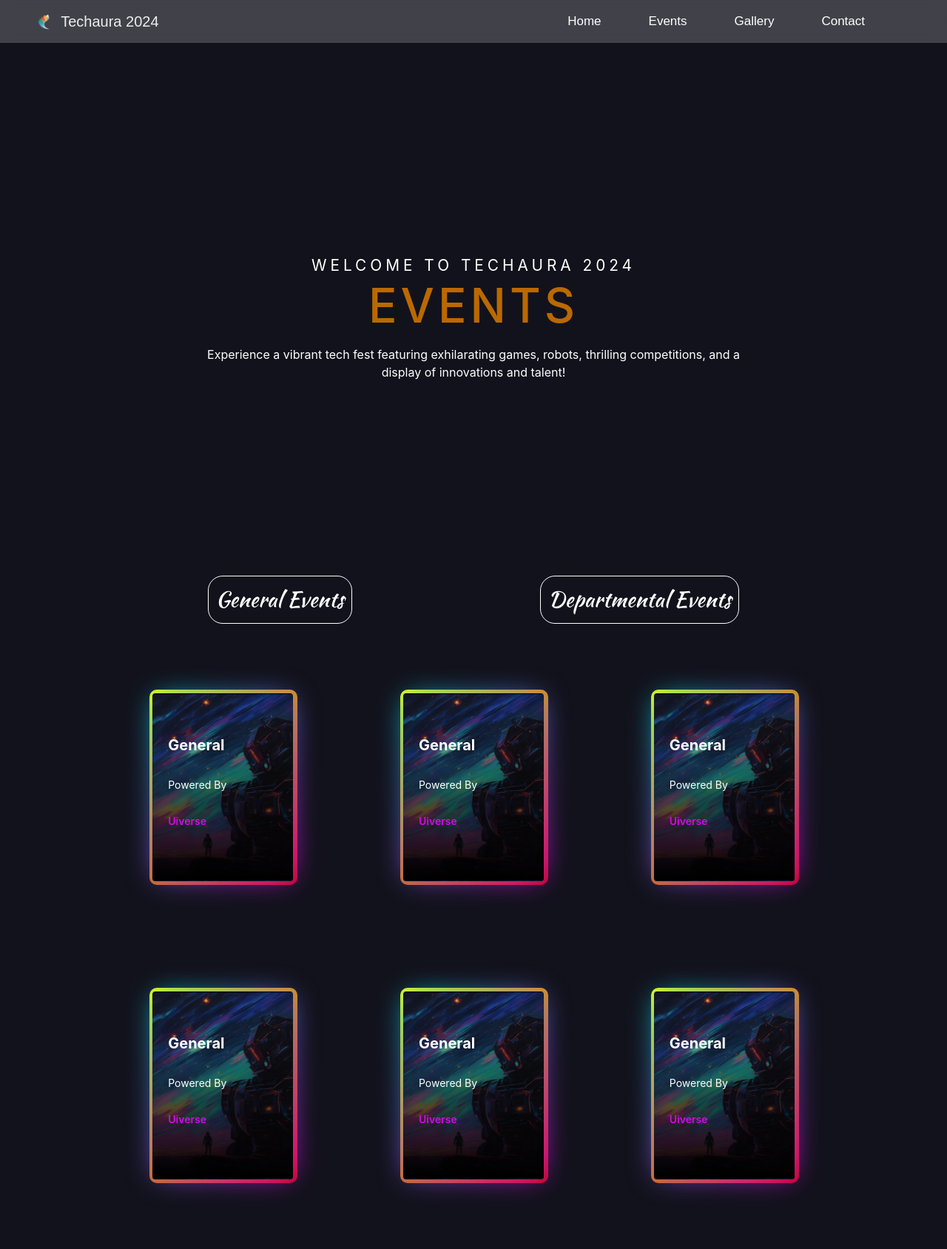
After one commit to KraaK3N/techaura24, a Flask app: page /events in a window 1280 px wide. The commit adds this page. Shown: the whole page at 74% size. Run offline with Flask 3, Linux system fonts and the light colour scheme; some libraries are stand-ins or nearby versions.

Commit message:
create the eventpage

```diff
--- a/app.py
+++ b/app.py
@@ -6,3 +6,7 @@ app = Flask(__name__)
 @app.route("/")
 def index():
     return render_template("index.html")
+
+@app.route("/events")
+def events():
+    return render_template("events.html")
--- /dev/null
+++ b/static/scripts.js
@@ -0,0 +1,14 @@
+document.addEventListener('DOMContentLoaded', () => {
+    const tabs = document.querySelectorAll('.tab');
+    const contents = document.querySelectorAll('.tab-content');
+
+    tabs.forEach(tab => {
+      tab.addEventListener('click', () => {
+        contents.forEach(content => content.classList.remove('active'));
+        document.getElementById(tab.getAttribute('data-target')).classList.add('active');
+      });
+    });
+
+    // Default to showing the first tab
+    contents[0].classList.add('active');
+  });
--- a/static/style.css
+++ b/static/style.css
@@ -22,8 +22,175 @@
 }
 
 #body{
-    background-image: url("../static/images/robot.jpg");
-    background-position-x: bottom;
-    background-repeat: no-repeat;
+    background-color: #12121C;
+}
+
+#event_front{
+    color: #ffffff;
+    display: flex;
+    height: 90vh;
+    flex-direction: column;
+    justify-content: center;
+    align-items: center;
+}
+#welcome_text{
+    font-size: 1.3em;
+    padding: 20px;
+    letter-spacing: 5px;
+    margin-top: 3%;
+    margin-bottom: -3%;
+}
+
+#event_text{
+    padding: 20px;
+    color: rgb(186, 105, 0);
+    font-size: 4em;
+    letter-spacing: 5px;
+    margin-bottom: -2%;
+}
+
+#event_des{
+    padding: 20px;
+    margin-left: 20%;
+    margin-right: 20%;
+    text-align: center;
+}
+
+
+.card {
+    position: relative;
+    width: 190px;
+    height: 254px;
+    background-color: #000000 !important;
+    display: flex;
+    flex-direction: column;
+    justify-content: center;
+    padding: 12px;
+    gap: 12px;
+    border-radius: 8px;
+    cursor: pointer;
+    color: rgb(255, 255, 255);
+    margin: 6%;
     background-size: cover;
+    background-position: center;
+    padding: 20px;
+    background-image: linear-gradient(rgba(0,0,0,0.1),#000);
 }
+
+.card::before {
+content: '';
+position: absolute;
+inset: 0;
+left: -5px;
+margin: auto;
+width: 200px;
+height: 264px;
+border-radius: 10px;
+background: linear-gradient(-45deg, #ba062a 0%, #ecf714 100% );
+z-index: -10;
+pointer-events: none;
+transition: all 0.6s cubic-bezier(0.175, 0.885, 0.32, 1.275);
+}
+
+.card::after {
+content: "";
+z-index: -1;
+position: absolute;
+inset: 0;
+background: linear-gradient(-45deg, #fc00ff 0%, #00dbde 100% );
+transform: translate3d(0, 0, 0) scale(0.95);
+filter: blur(20px);
+}
+
+.heading {
+font-size: 20px;
+text-transform: capitalize;
+font-weight: 700;
+}
+
+.card p:not(.heading) {
+font-size: 14px;
+}
+
+.card p:last-child {
+color: #d10be7;
+font-weight: 600;
+}
+
+.card:hover::after {
+filter: blur(30px);
+}
+
+.card:hover::before {
+transform: rotate(-90deg) scaleX(1.34) scaleY(0.77);
+}
+
+#gevent_card{
+    display: flex;
+    justify-content: center;
+    align-items: center;
+    flex-direction: row;
+    padding: 20px;
+    flex-wrap: wrap;
+
+}
+
+
+#ge_card1{
+    background-image: linear-gradient(rgba(0,0,0,0.1),#000), url('../static/images/robot.jpg');
+}
+#ge_card2{
+    background-image: linear-gradient(rgba(0,0,0,0.1),#000), url('../static/images/robot.jpg');
+}
+#ge_card3{
+    background-image: linear-gradient(rgba(0,0,0,0.1),#000), url('../static/images/robot.jpg');
+}
+#ge_card4{
+    background-image: linear-gradient(rgba(0,0,0,0.1),#000), url('../static/images/robot.jpg');
+}
+#ge_card5{
+    background-image: linear-gradient(rgba(0,0,0,0.1),#000), url('../static/images/robot.jpg');
+}
+#ge_card6{
+    background-image: linear-gradient(rgba(0,0,0,0.1),#000), url('../static/images/robot.jpg');
+}
+
+#de_card1{
+    background-image: linear-gradient(rgba(0,0,0,0.1),#000), url('../static/images/background.png');
+}
+#de_card2{
+    background-image: linear-gradient(rgba(0,0,0,0.1),#000), url('../static/images/background.png');
+}
+#de_card3{
+    background-image: linear-gradient(rgba(0,0,0,0.1),#000), url('../static/images/background.png');
+}
+#de_card4{
+    background-image: linear-gradient(rgba(0,0,0,0.1),#000), url('../static/images/background.png');
+}
+#de_card5{
+    background-image: linear-gradient(rgba(0,0,0,0.1),#000), url('../static/images/background.png');
+}
+#de_card6{
+    background-image: linear-gradient(rgba(0,0,0,0.1),#000), url('../static/images/background.png');
+}
+
+
+
+.tab{
+    color: #ffffff;
+    text-align: center;
+    font-family: "Kaushan Script";
+    cursor: pointer;
+    padding: 10px;
+    font-size: 1.8em;
+    border: 1px solid rgb(255, 255, 255);
+    border-radius: 20px;
+}
+#tabs{
+    display: flex;
+    flex-direction: row;
+    justify-content: space-around ;
+    margin: 0% 12% 0%;
+}
+.tab-content { display: none; }
+.active { display: block; }
--- /dev/null
+++ b/templates/events.html
@@ -0,0 +1,91 @@
+{% extends "layout.html" %}
+
+{% block body %}
+    <div id="event_front">
+        <p id="welcome_text">WELCOME TO TECHAURA 2024</p>
+        <h1 id="event_text"> EVENTS </h1>
+        <p id="event_des"> Experience a vibrant tech fest featuring exhilarating games,
+             robots, thrilling competitions, and a display of innovations and talent!
+        </p>
+    </div>
+
+    <div id="event_card">
+        <div id="tabs">
+            <div class="tab" data-target="general">General Events</div>
+            <div class="tab" data-target="departmental">Departmental Events</div>
+        </div>
+
+        <div id="content">
+            <div id="general" class="tab-content">
+                <div id="gevent_card">
+                    <div class="card" id="ge_card1">
+                        <p class="heading">general</p>
+                        <p>Powered By</p>
+                        <p>Uiverse</p>
+                    </div>
+                    <div class="card" id="ge_card2">
+                        <p class="heading">general</p>
+                        <p>Powered By</p>
+                        <p>Uiverse</p>
+                    </div>
+                    <div class="card" id="ge_card3">
+                        <p class="heading">general</p>
+                        <p>Powered By</p>
+                        <p>Uiverse</p>
+                    </div>
+                    <div class="card" id="ge_card4">
+                        <p class="heading">general</p>
+                        <p>Powered By</p>
+                        <p>Uiverse</p>
+                    </div>
+                    <div class="card" id="ge_card5">
+                        <p class="heading">general</p>
+                        <p>Powered By</p>
+                        <p>Uiverse</p>
+                    </div>
+                    <div class="card" id="ge_card6">
+                        <p class="heading">general</p>
+                        <p>Powered By</p>
+                        <p>Uiverse</p>
+                    </div>
+                </div>
+            </div>
+            <div id="departmental" class="tab-content">
+                <div id="gevent_card">
+                    <div class="card" id="de_card1">
+                        <p class="heading">departmental</p>
+                        <p>Powered By</p>
+                        <p>Uiverse</p>
+                    </div>
+                    <div class="card" id="de_card2">
+                        <p class="heading">departmental</p>
+                        <p>Powered By</p>
+                        <p>Uiverse</p>
+                    </div>
+                    <div class="card" id="de_card2">
+                        <p class="heading">departmental</p>
+                        <p>Powered By</p>
+                        <p>Uiverse</p>
+                    </div>
+                    <div class="card" id="de_card4">
+                        <p class="heading">departmental</p>
+                        <p>Powered By</p>
+                        <p>Uiverse</p>
+                    </div>
+                    <div class="card" id="de_card5">
+                        <p class="heading">departmental</p>
+                        <p>Powered By</p>
+                        <p>Uiverse</p>
+                    </div>
+                    <div class="card" id="de_card6">
+                        <p class="heading">departmental</p>
+                        <p>Powered By</p>
+                        <p>Uiverse</p>
+                    </div>
+                </div>
+            </div>
+        </div>
+    </div>
+
+
+{% endblock %}
--- a/templates/layout.html
+++ b/templates/layout.html
@@ -6,6 +6,10 @@
     <title>Techaura 2024</title>
     <link rel="stylesheet" href="../static/style.css">
     <link href="https://stackpath.bootstrapcdn.com/bootstrap/4.5.2/css/bootstrap.min.css" rel="stylesheet">
+    <link rel="preconnect" href="https://fonts.googleapis.com">
+    <link rel="preconnect" href="https://fonts.gstatic.com" crossorigin>
+    <link href="https://fonts.googleapis.com/css2?family=Kaushan+Script&display=swap" rel="stylesheet">
+    <script src="../static/scripts.js" defer></script>
 </head>
 <body id="body">
   <nav class="navbar navbar-expand-lg navbar-light bg-translucent" id="navbar">
@@ -23,7 +27,7 @@
             <a class="nav-link" aria-current="page"  id="navlinks" href="#">Home</a>
           </li>
           <li class="nav-item ml-4 mr-4">
-            <a class="nav-link"  id="navlinks" href="#">Event</a>
+            <a class="nav-link"  id="navlinks" href="/events">Events</a>
           </li>
           <li class="nav-item ml-4 mr-4">
             <a class="nav-link"  id="navlinks" href="#">Gallery</a>
```
